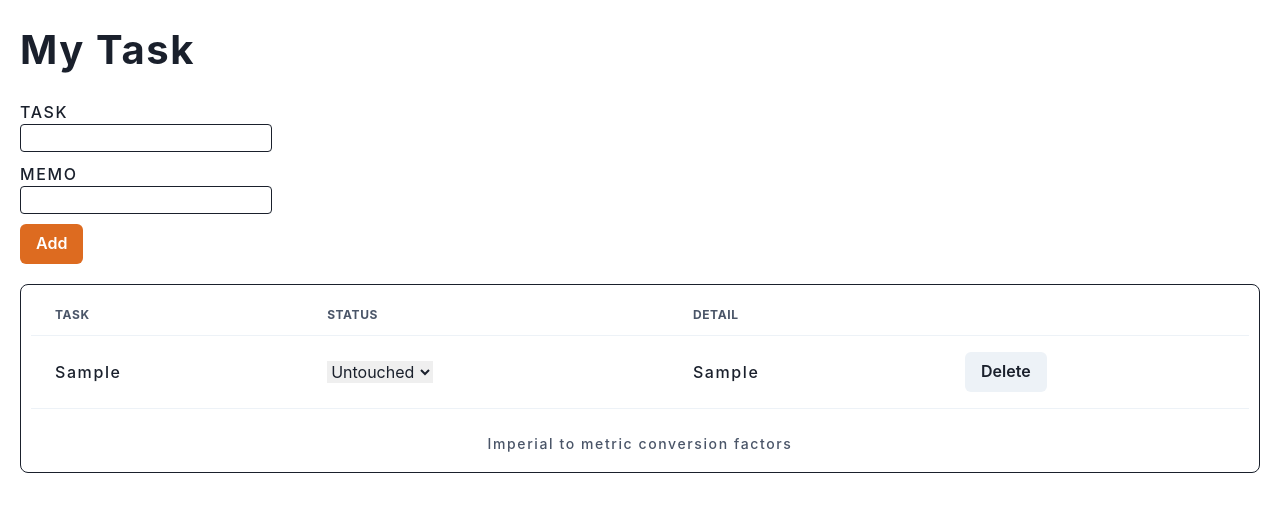
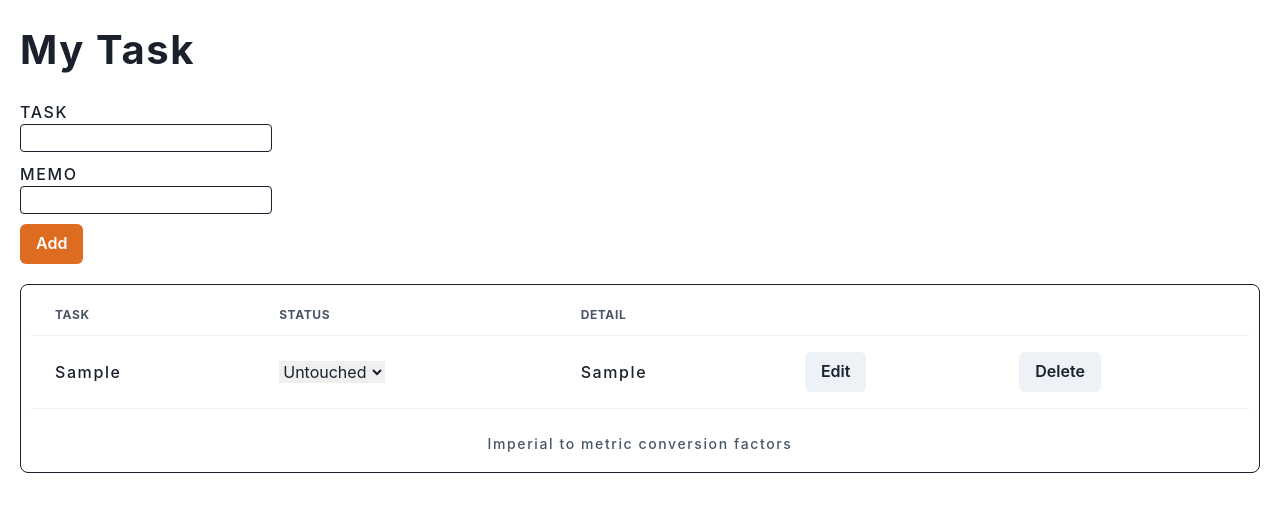
Before and after one commit to nsmuy/react-lesson-todo, a React (Create React App) app: page / in a window 1280 px wide. Both pictures are taken after typing "Sample", "Sample" into the empty fields and a click on the button "Add". Shown: the top 512 px of the page. Built offline with nearby package versions, Linux system fonts and the light colour scheme.

Commit message:
タスク変更機能の実装

```diff
--- a/src/App.tsx
+++ b/src/App.tsx
@@ -39,7 +39,15 @@ function App() {
 
   const handleDeleteTodo = (id: string) => {
     const newTodos = todos.filter((todo) => todo.id !== id);
-    setTodos(newTodos)
+    setTodos(newTodos);
+  }
+
+  const handleEditTodo = (id: Todo['id'], title: Todo['title'], detail: Todo['detail']) => {
+    const newTodos: Todo[] = todos.map(todo =>
+      todo.id === id ? {...todo, title: title, detail: detail } :
+      todo
+    );
+    setTodos(newTodos);
   }
 
   const handleTodoStatusChange = (id: string, newStatus: string) => {
@@ -63,8 +71,9 @@ function App() {
 
       <TodoList
         todos={todos}
+        handleTodoStatusChange={handleTodoStatusChange}
         handleDeleteTodo={handleDeleteTodo}
-        handleTodoStatusChange={handleTodoStatusChange}
+        handleEditTodo={handleEditTodo}
       />
     </div>
   );
--- /dev/null
+++ b/src/components/EditTodo.tsx
@@ -0,0 +1,52 @@
+import React, { useState } from "react";
+import { Todo } from "../../types/todoType";
+
+import { Button, Modal, ModalOverlay, ModalContent, ModalHeader, ModalFooter, ModalBody, ModalCloseButton, useDisclosure, Input } from "@chakra-ui/react";
+
+type EditTodoProps = {
+  editTodo: Todo;
+  handleEditTodo: (id: Todo['id'], title: Todo['title'], detail: Todo['detail']) => void;
+};
+
+const EditTodo: React.FC<EditTodoProps> = ({ editTodo, handleEditTodo }) => {
+  const { isOpen, onOpen, onClose } = useDisclosure();
+  const [title, setTitle] = useState<string>(editTodo.title);
+  const [detail, setDetail] = useState<string | null>(editTodo.detail);
+
+  return (
+    <div>
+      {/* モーダル */}
+      <Button colorScheme="gray" onClick={onOpen}>
+        Edit
+      </Button>
+
+      <Modal closeOnOverlayClick={false} isOpen={isOpen} onClose={onClose}>
+        <ModalOverlay />
+        <ModalContent>
+          <ModalHeader>Create your account</ModalHeader>
+          <ModalCloseButton />
+          <ModalBody pb={6}>
+            <Input value={title} onChange={(e) => setTitle(e.target.value)}
+            />
+            <Input value={detail || ""} onChange={(e) => setDetail(e.target.value)} />
+          </ModalBody>
+
+          <ModalFooter>
+            <Button
+              colorScheme="blue"
+              mr={3}
+              onClick={() => {
+                handleEditTodo(editTodo.id, title, detail);
+                onClose();
+              }}>
+              Save
+            </Button>
+            <Button onClick={onClose}>Cancel</Button>
+          </ModalFooter>
+        </ModalContent>
+      </Modal>
+    </div>
+  );
+};
+
+export default EditTodo;
--- a/src/components/TodoList.tsx
+++ b/src/components/TodoList.tsx
@@ -4,17 +4,21 @@ import { Table, Thead, Tbody, Tfoot, Tr, Th, Td, TableCaption, TableContainer }
 import { Todo } from "../../types/todoType";
 import DeleteTodo from "./DeleteTodo";
 import ChangeTodoStatus from "./ChangeTodoStatus";
+import EditTodo from "./EditTodo";
+
 
 interface TodoListProps {
   todos: Todo[];
+  handleTodoStatusChange: (id: string, newStatus: string) => void;
   handleDeleteTodo: (id: string) => void;
-  handleTodoStatusChange: (id: string, newStatus: string) => void;
+  handleEditTodo: (id: Todo['id'], title: Todo['title'], detail: Todo['detail']) => void;
 }
 
 const TodoList: React.FC<TodoListProps> = ({
   todos,
+  handleTodoStatusChange,
   handleDeleteTodo,
-  handleTodoStatusChange,
+  handleEditTodo,
 }) => {
   return (
     <>
@@ -27,6 +31,7 @@ const TodoList: React.FC<TodoListProps> = ({
                 <Th>Task</Th>
                 <Th>Status</Th>
                 <Th>Detail</Th>
+                <Th></Th>
                 <Th></Th>
               </Tr>
             </Thead>
@@ -41,6 +46,12 @@ const TodoList: React.FC<TodoListProps> = ({
                     />
                   </Td>
                   <Td>{todo.detail}</Td>
+                  <Td>
+                    <EditTodo
+                      editTodo={todo}
+                      handleEditTodo={handleEditTodo}
+                    />
+                  </Td>
                   <Td>
                     <DeleteTodo
                       deleteId={todo.id}
```
